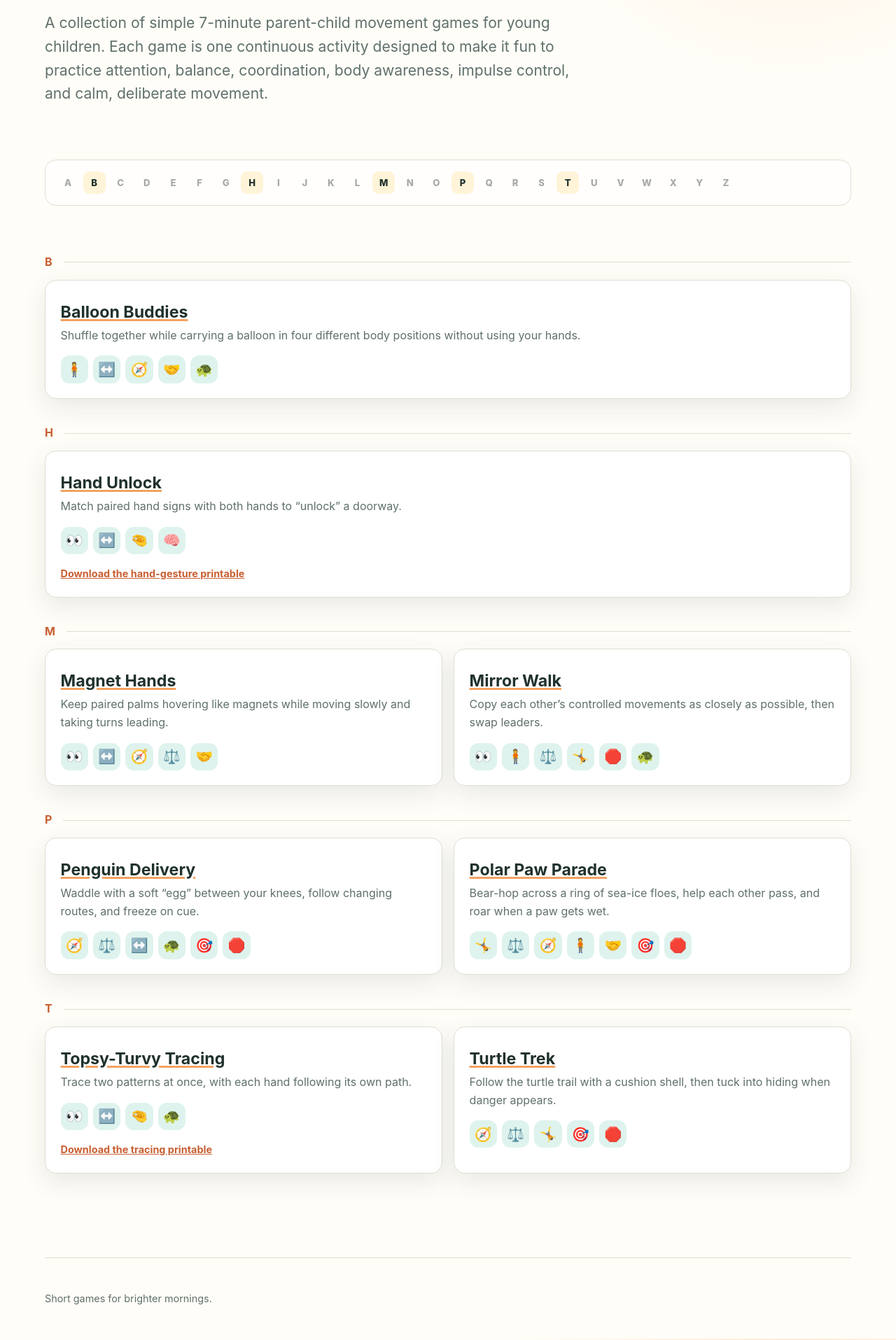
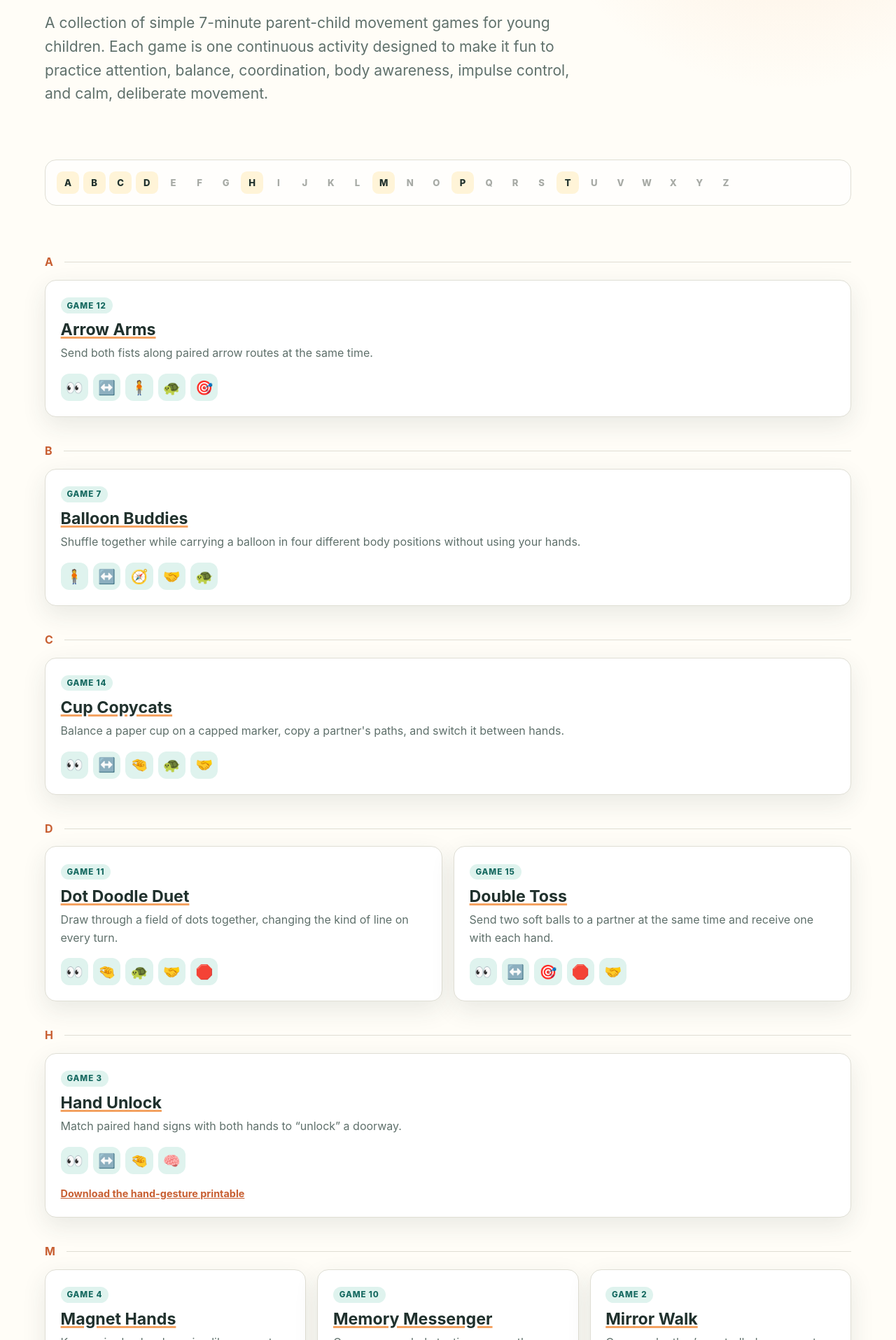
Before and after one commit to jackrsteiner/morning-games, a Jekyll site: the page built from index.html, in a window 1280 px wide. Shown: the part 324-2239 px from the top of the page at 70% size. Built offline with Jekyll 4.4.1, drawn with Linux system fonts in a browser that asks for light colours; some of the changed text lies outside the part shown.

Commit message:
Add reel-inspired games and stable numbering

```diff
--- /dev/null
+++ b/_activities/arrow-arms.md
@@ -0,0 +1,28 @@
+---
+title: Arrow Arms
+summary: Send both fists along paired arrow routes at the same time.
+age_range: 3+
+energy: Low
+focus:
+  - visual-attention
+  - left-right-coordination
+  - body-awareness
+  - deliberate-movement
+  - sustained-attention
+materials:
+  - One large sheet of paper
+  - A thick marker
+  - Removable tape
+---
+
+## Set up
+
+Divide the paper into two columns and several rows. In every row, draw two large arrows pointing in any combination of directions: up, down, left, right, or diagonal. Tape the sheet to a wall at child height.
+
+## How to play
+
+Stand facing the arrows. Place one closed fist at the tail of each arrow in the top row. Move both fists through the air along their arrows at the same time, stopping at the arrowheads. Continue down the sheet one pair at a time.
+
+At the bottom, return to the top and repeat with a new movement style: very slowly, with straight arms, with bent elbows, or while standing farther away and reaching. Take turns pointing to the next row and setting the pace.
+
+If the arms become mixed up, freeze them, find both arrow tails again, and restart that pair together.
--- /dev/null
+++ b/_activities/cup-copycats.md
@@ -0,0 +1,27 @@
+---
+title: Cup Copycats
+summary: Balance a paper cup on a capped marker, copy a partner's paths, and switch it between hands.
+age_range: 3+
+energy: Low
+focus:
+  - visual-attention
+  - left-right-coordination
+  - fine-motor-control
+  - deliberate-movement
+  - cooperative-movement
+materials:
+  - One lightweight paper cup per person
+  - Two chunky markers per person, with caps firmly secured
+---
+
+## Set up
+
+Sit facing each other. Each player holds one capped marker upright in each hand and rests an upside-down paper cup over the top of one marker. Keep the markers below shoulder height and away from faces.
+
+## How to play
+
+The leader slowly moves the **cup wand** up, down, sideways, in a circle, or across the body. The other player copies the route while keeping their own cup balanced.
+
+Whenever the leader says **“Switch!”**, both players bring the bare marker up inside the cup, slide the first marker out, and continue with the cup balanced on the other hand's marker. Change leaders after several paths.
+
+If a cup falls, both players freeze while it is reset, then continue from the place where it dropped. Use smooth paths rather than flicking or tossing the cups.
--- /dev/null
+++ b/_activities/dot-doodle-duet.md
@@ -0,0 +1,28 @@
+---
+title: Dot Doodle Duet
+summary: Draw through a field of dots together, changing the kind of line on every turn.
+age_range: 3+
+energy: Low
+focus:
+  - visual-attention
+  - fine-motor-control
+  - deliberate-movement
+  - cooperative-movement
+  - impulse-control
+materials:
+  - One large sheet of paper
+  - Two different-coloured markers or crayons
+  - Six small scraps of paper
+---
+
+## Set up
+
+Cover the large sheet with widely spaced dots. On the six scraps, draw a **straight line, curve, zigzag, loop, wave,** and **spiral**. Fold them and place them in a small pile.
+
+## How to play
+
+Each player chooses a starting dot and a marker. Reveal one line card, then both players simultaneously travel from their current dot to any new dot using that kind of line. Reveal another card and continue from where each line ended.
+
+Share the paper and steer around each other's marks. When the two paths meet, say **“Connected!”**, choose two new starting dots, and keep drawing. Take turns revealing the next card until the page becomes one large cooperative doodle.
+
+Move the markers slowly enough to finish together. Crossing an old line or missing a dot simply becomes part of the picture.
--- /dev/null
+++ b/_activities/double-toss.md
@@ -0,0 +1,24 @@
+---
+title: Double Toss
+summary: Send two soft balls to a partner at the same time and receive one with each hand.
+age_range: 3+
+energy: Medium
+focus:
+  - visual-attention
+  - left-right-coordination
+  - sustained-attention
+  - impulse-control
+  - cooperative-movement
+materials:
+  - Two rolled-up sock balls
+---
+
+## How to play
+
+Sit or kneel facing each other at close range. One player holds a sock ball in each hand while the receiver holds both hands open.
+
+Make eye contact and say **“Ready—two!”** The thrower sends both socks in gentle underhand arcs at the same time. The receiver tries to collect one with each hand, then becomes the thrower and sends both back.
+
+Keep the rhythm calm: ready, toss, gather, reset. Move a little closer after a difficult throw and farther apart after several comfortable catches. A dropped sock is simply picked up and included in the next pair.
+
+For an easier version, sit with legs apart and roll both socks across the floor together. For a harder version, cross the paths so the right hand sends toward the partner's right hand and the left sends toward the left.
--- /dev/null
+++ b/_activities/memory-messenger.md
@@ -0,0 +1,28 @@
+---
+title: Memory Messenger
+summary: Carry one symbol at a time across the room from a reference grid to a blank copy.
+age_range: 3+
+energy: Medium
+focus:
+  - visual-attention
+  - working-memory
+  - whole-body-coordination
+  - sustained-attention
+  - impulse-control
+materials:
+  - Two large sheets of paper
+  - A marker or crayon
+  - Removable tape
+---
+
+## Set up
+
+Draw the same simple 3-by-3 grid on both sheets. Fill one grid with easy symbols—a circle, cross, face, sun, line, or triangle—and leave the other blank. Tape them on opposite sides of the room at child height.
+
+## How to play
+
+Begin at the blank grid. The first **messenger** travels to the symbol grid, studies one symbol and remembers its square, then returns and draws it in the matching place. The messenger may look as long as needed, but carries only one symbol per trip.
+
+After each delivery, swap messengers. Keep alternating until the blank grid matches the original, then erase it or make a fresh grid and begin again with new symbols.
+
+There is no penalty for forgetting. Walk back for another look, then complete the delivery. Keep the route clear and use controlled travel rather than racing.
--- /dev/null
+++ b/_activities/mystery-marker-drop.md
@@ -0,0 +1,27 @@
+---
+title: Mystery Marker Drop
+summary: Find capped markers by touch and guide them into a container without looking.
+age_range: 3+
+energy: Low
+focus:
+  - fine-motor-control
+  - proprioception
+  - sustained-attention
+  - cooperative-movement
+materials:
+  - One wide-mouthed plastic container
+  - 6–10 chunky markers with their caps firmly secured
+  - An optional loose sleep mask
+---
+
+## Set up
+
+Sit together at a table. Scatter the capped markers within easy reach and place the open container in the middle. Keep the whole game seated; use plastic rather than glass.
+
+## How to play
+
+One player closes their eyes or chooses to wear the sleep mask. Using touch alone, find one marker, work out which end is pointing forward, and guide it into the container. The other player may give quiet **warmer**, **colder**, **left**, and **right** clues, but does not move the marker or container.
+
+Continue until every marker is inside, then tip them out and swap roles. If the opening is difficult to find, the clue-giver can tap the side of the container to make a sound target.
+
+Looking is always allowed. The challenge is careful, non-visual movement—not keeping the mask on.
--- /dev/null
+++ b/_activities/picture-patchwork.md
@@ -0,0 +1,24 @@
+---
+title: Picture Patchwork
+summary: Complete the missing sections of a picture drawn across a row of paper pieces.
+age_range: 3+
+energy: Low
+focus:
+  - visual-attention
+  - fine-motor-control
+  - working-memory
+  - deliberate-movement
+materials:
+  - 4–6 sheets of coloured paper or large cards
+  - Markers or crayons
+---
+
+## How to play
+
+Line up the paper pieces edge to edge. The first **picture starter** draws parts of one large, simple picture across the row but leaves every second piece blank. Lines that reach a blank piece should stop at one edge and continue from the corresponding place on the other side.
+
+The **picture finisher** studies the clues and fills the gaps, connecting the broken lines across each blank piece. The picture might become a face, house, fish, sun, flower, or an invented creature.
+
+When the picture is complete, swap roles and start another one on the reverse sides or fresh paper. The starter may make the next picture easier or more mysterious, but should always leave clear endpoints for the finisher to join.
+
+The goal is to build one picture together, not to guess the starter's exact idea.
--- /dev/null
+++ b/_data/activity_numbers.yml
@@ -0,0 +1,16 @@
+# Permanent activity identifiers. Assign the next unused number when adding a game.
+penguin-delivery: 1
+mirror-walk: 2
+hand-unlock: 3
+magnet-hands: 4
+topsy-turvy-tracing: 5
+turtle-trek: 6
+balloon-buddies: 7
+polar-paw-parade: 8
+mystery-marker-drop: 9
+memory-messenger: 10
+dot-doodle-duet: 11
+arrow-arms: 12
+picture-patchwork: 13
+cup-copycats: 14
+double-toss: 15
--- a/_layouts/activity.html
+++ b/_layouts/activity.html
@@ -1,12 +1,15 @@
 ---
 layout: default
 ---
+
+{% assign activity_key = page.path | split: "/" | last | remove: ".md" %}
+{% assign activity_number = site.data.activity_numbers[activity_key] %}
 
 <article class="activity">
   <a class="back-link" href="{{ '/' | relative_url }}">← All morning games</a>
 
   <header class="activity__header">
-    <p class="eyebrow">Morning game</p>
+    <p class="eyebrow">Morning game{% if activity_number %} · No. {{ activity_number }}{% endif %}</p>
     <h1>{{ page.title }}</h1>
     <p class="activity__summary">{{ page.summary }}</p>
 
--- a/assets/css/main.css
+++ b/assets/css/main.css
@@ -155,6 +155,20 @@ h1 {
   box-shadow: var(--shadow);
 }
 
+.game-card .game-number {
+  display: inline-block;
+  margin: 0;
+  padding: 0.2rem 0.55rem;
+  border-radius: 999px;
+  color: #176a61;
+  background: var(--leaf-pale);
+  font-size: 0.72rem;
+  font-weight: 850;
+  letter-spacing: 0.08em;
+  line-height: 1.4;
+  text-transform: uppercase;
+}
+
 .game-card h3 { margin: 0.65rem 0 0.5rem; font-size: 1.45rem; }
 .game-card h3 a { color: var(--ink); text-decoration-color: var(--sun); text-decoration-thickness: 0.13em; }
 .game-card p { margin: 0; color: var(--muted); }
--- a/index.html
+++ b/index.html
@@ -46,6 +46,9 @@ title: Morning Games
       {% endif %}
 
       <article class="game-card">
+        {% assign game_key = game.path | split: "/" | last | remove: ".md" %}
+        {% assign game_number = site.data.activity_numbers[game_key] %}
+        {% if game_number %}<p class="game-number">Game {{ game_number }}</p>{% endif %}
         <h3><a href="{{ game.url | relative_url }}">{{ game.title }}</a></h3>
         <p>{{ game.summary }}</p>
 
```
Also changed, not shown: AGENTS.md (+1 -0 lines), README.md.
